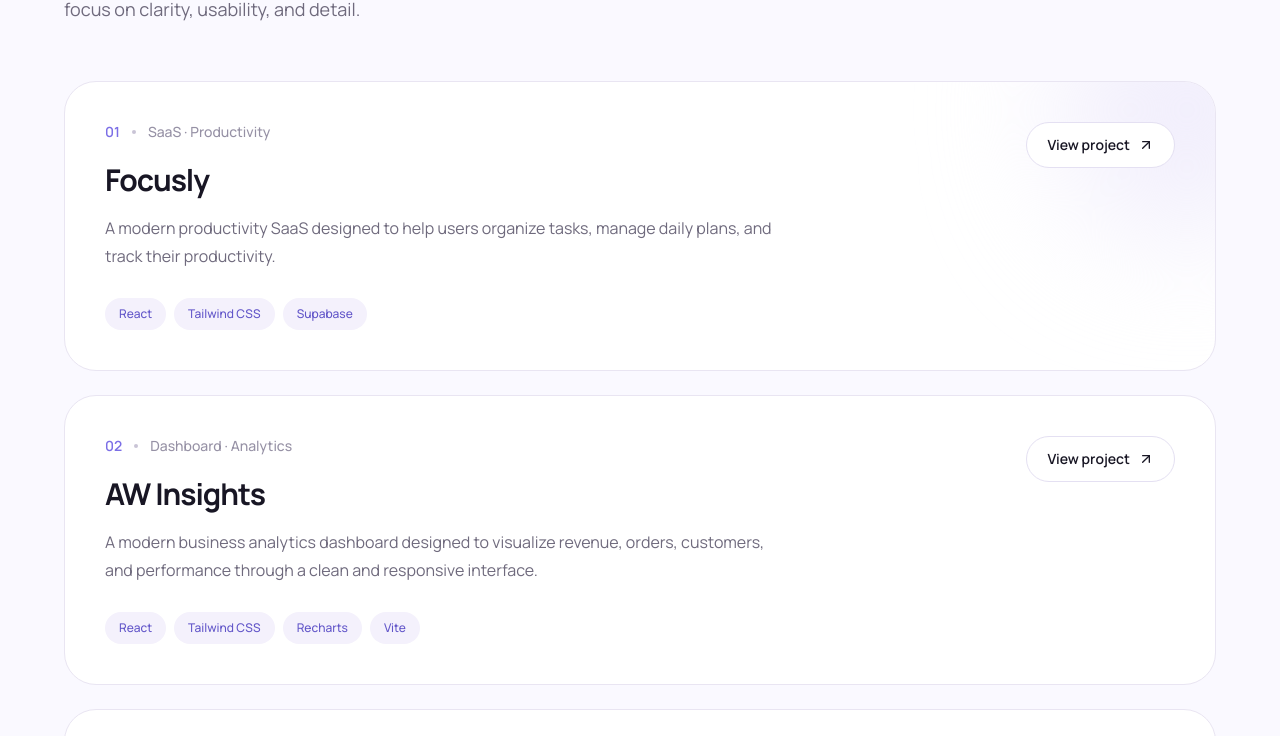
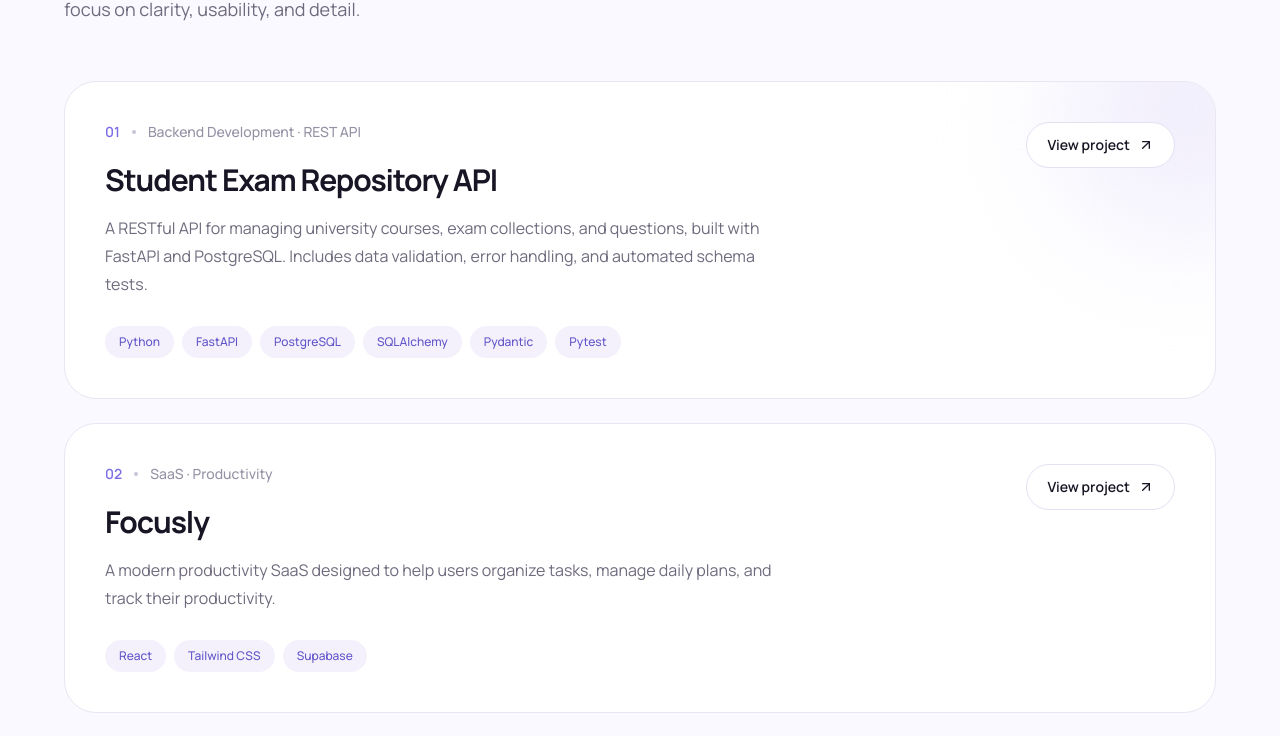
Before and after one commit to Arwa14E/AW-Portfolio, a React (Vite) app: page / in a window 1280 px wide. Shown: the part 2478-3214 px from the top of the page. Built offline with nearby package versions, Linux system fonts and the light colour scheme.

Commit message:
Add Student Exam Repository API to portfolio

```diff
--- a/src/data/projects.js
+++ b/src/data/projects.js
@@ -1,4 +1,21 @@
+
 const projects = [
+  {
+    title: "Student Exam Repository API",
+    category: "Backend Development · REST API",
+    description:
+      "A RESTful API for managing university courses, exam collections, and questions, built with FastAPI and PostgreSQL. Includes data validation, error handling, and automated schema tests.",
+    technologies: [
+      "Python",
+      "FastAPI",
+      "PostgreSQL",
+      "SQLAlchemy",
+      "Pydantic",
+      "Pytest",
+    ],
+    link: "https://github.com/Arwa14E/student-exam-api",
+  },
+
   {
     title: "Focusly",
     category: "SaaS · Productivity",
@@ -41,7 +58,7 @@
     description:
       "A personal portfolio focused on clean design, responsive layouts, and showcasing digital work.",
     technologies: ["React", "Tailwind CSS", "Framer Motion"],
-    link: "#",
+    link: "https://aw-portfolio-woad.vercel.app/",
   },
 ];
 
```
Lines whose indentation alone changed are shown as unchanged.
